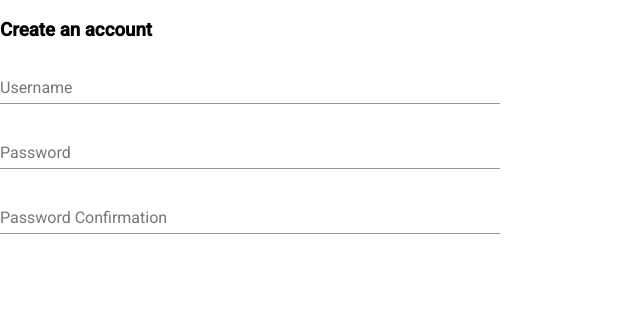
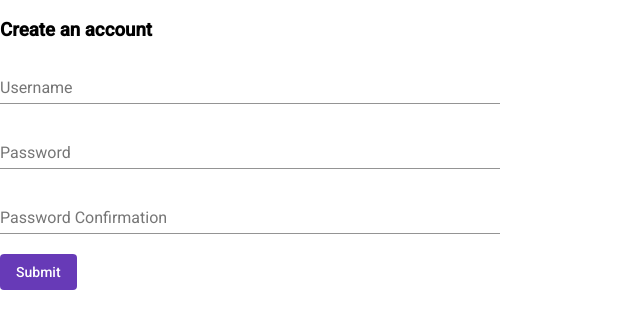
Before and after one commit to AmeliaPond198/Email, an Angular app: page /signup in a window 1280 px wide. Shown: the top 328 px of the page, without its empty margins (0-640 px from the left). Built offline with nearby package versions, Linux system fonts and the light colour scheme.

Commit message:
Add Submit button to SignUp form

```diff
--- a/src/app/auth/signup/signup.component.html
+++ b/src/app/auth/signup/signup.component.html
@@ -14,4 +14,5 @@
         <mat-label>Password Confirmation</mat-label>
         <input matInput formControlName="passwordConfirmation">
     </mat-form-field>
+    <button mat-flat-button color="primary">Submit</button>
 </form>
--- a/src/app/material/material.module.ts
+++ b/src/app/material/material.module.ts
@@ -1,9 +1,11 @@
 import { NgModule } from '@angular/core';
 import { MatFormFieldModule } from '@angular/material/form-field';
 import { MatInputModule } from '@angular/material/input';
+import {MatButtonModule} from '@angular/material/button';
+
 
 const MaterialComponents = [
-  MatFormFieldModule, MatInputModule
+  MatFormFieldModule, MatInputModule,MatButtonModule
 ];
 
 
```
